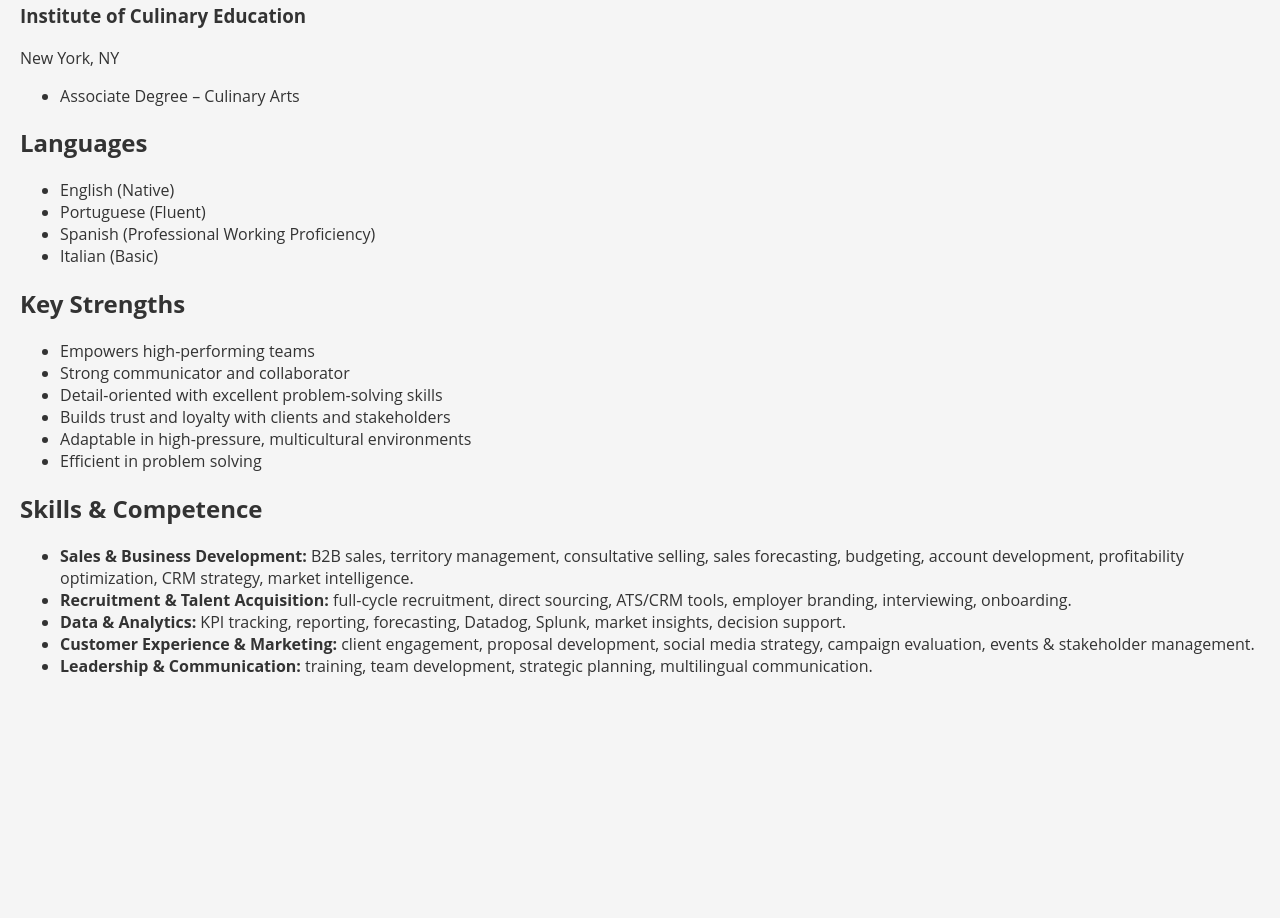
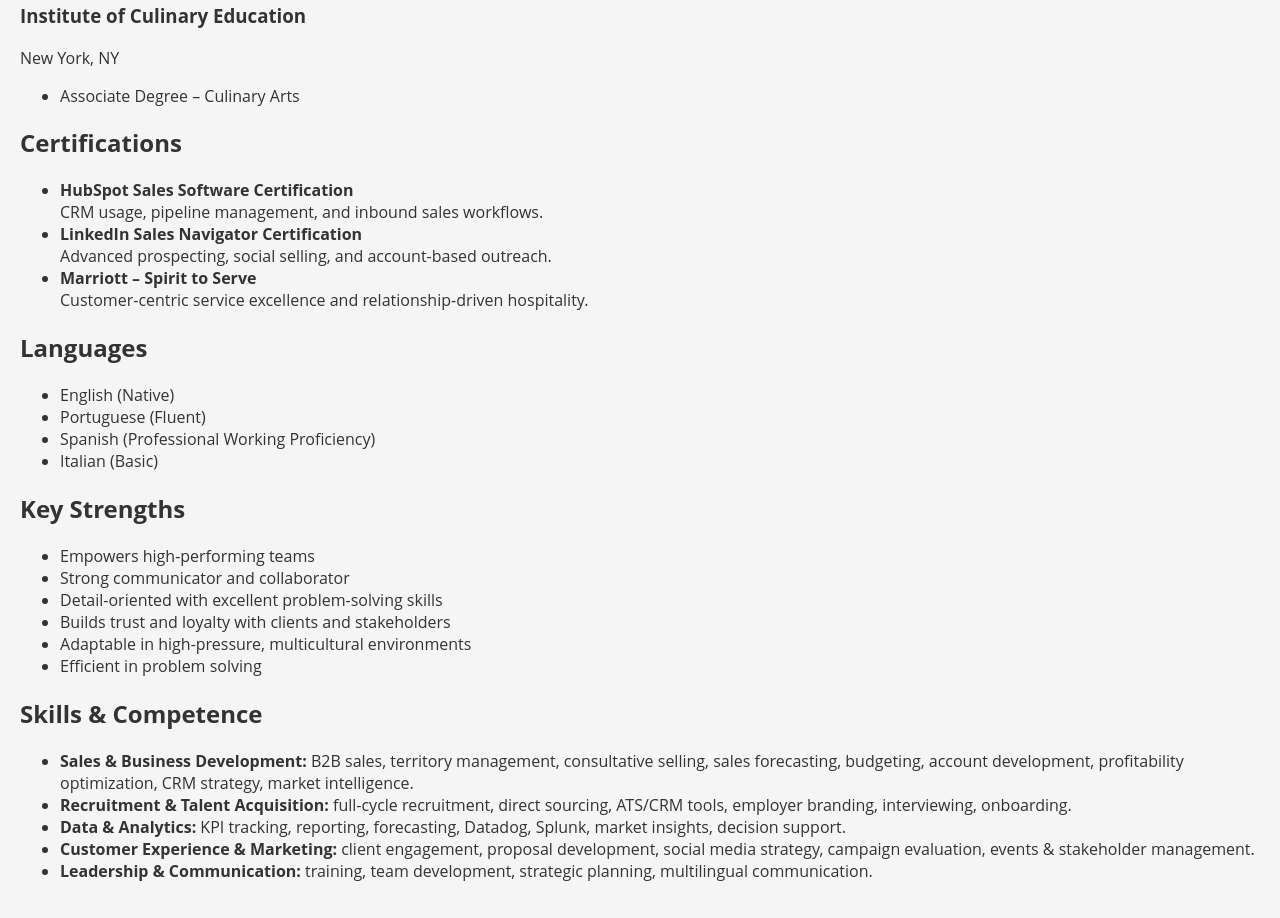
Before and after one commit to eddiepirolli/Ed-Resume, a plain HTML site: page index.html in a window 1280 px wide. Shown: the part 1799-2717 px from the top of the page. Before the commit the page ends 2512 px from the top, so only its background shows below. Drawn offline with Linux system fonts and the light colour scheme.

Commit message:
Add certifications and clean meta tags

```diff
--- a/index.html
+++ b/index.html
@@ -11,6 +11,7 @@
 
     <title>Eduardo Pirolli – Sales Manager | B2B & B2C | Customer Support & Events Expert</title>
     <meta name="description" content="Eduardo Pirolli – Sales Manager with expertise in B2B, B2C, Customer Support, Service, and Event Management. Experienced in business growth, negotiation, and team leadership.">
+
 
 
 <!-- Google tag (gtag.js) -->
@@ -149,7 +150,26 @@
             </ul>
         </div>
     </section>
-
+<!-- =============================== -->
+<!--         CERTIFICATIONS          -->
+<!-- =============================== -->
+<section class="section">
+    <h2>Certifications</h2>
+    <ul>
+        <li>
+            <strong>HubSpot Sales Software Certification</strong><br>
+            CRM usage, pipeline management, and inbound sales workflows.
+        </li>
+        <li>
+            <strong>LinkedIn Sales Navigator Certification</strong><br>
+            Advanced prospecting, social selling, and account-based outreach.
+        </li>
+        <li>
+            <strong>Marriott – Spirit to Serve</strong><br>
+            Customer-centric service excellence and relationship-driven hospitality.
+        </li>
+    </ul>
+</section>
     <!-- =============================== -->
     <!--            LANGUAGES            -->
     <!-- =============================== -->
```
